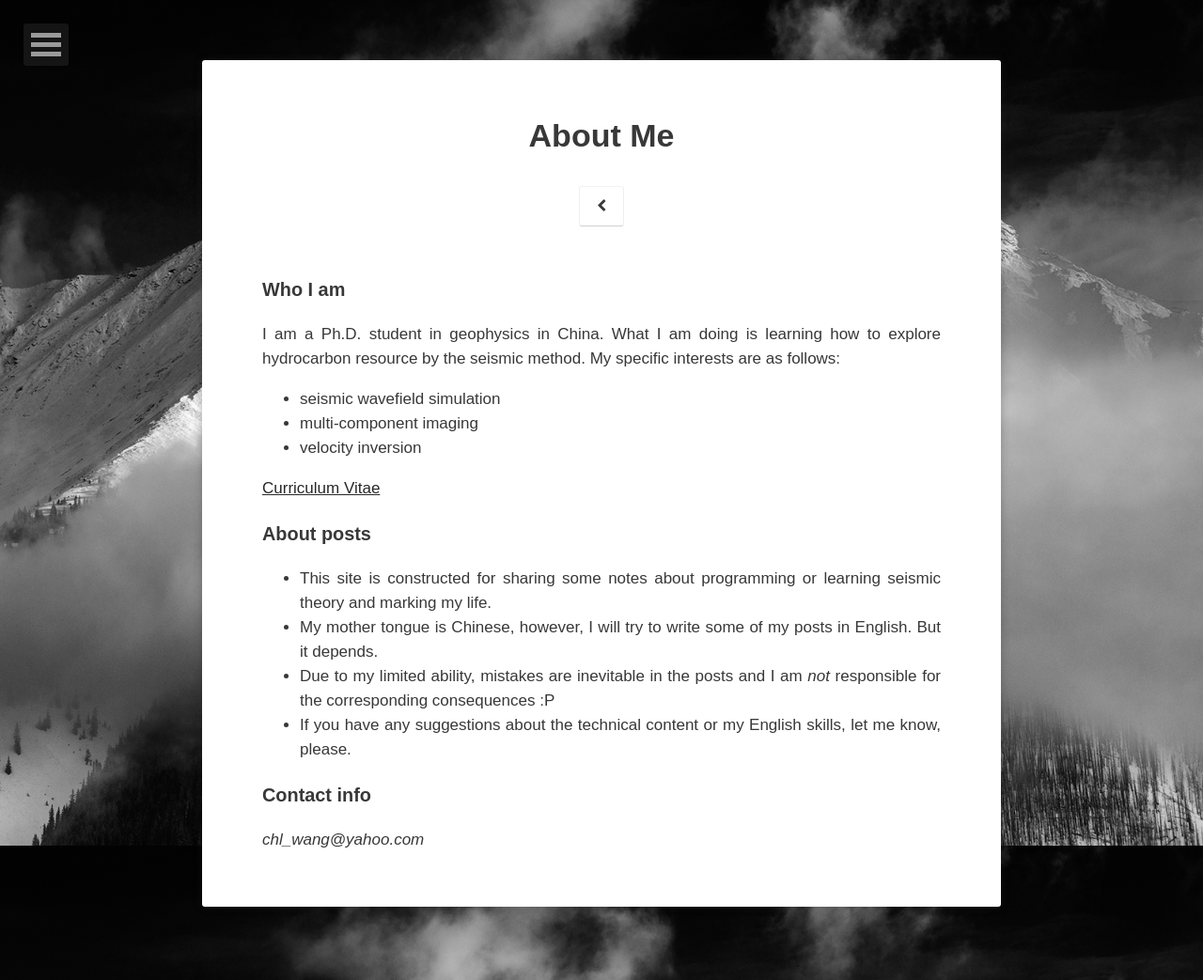
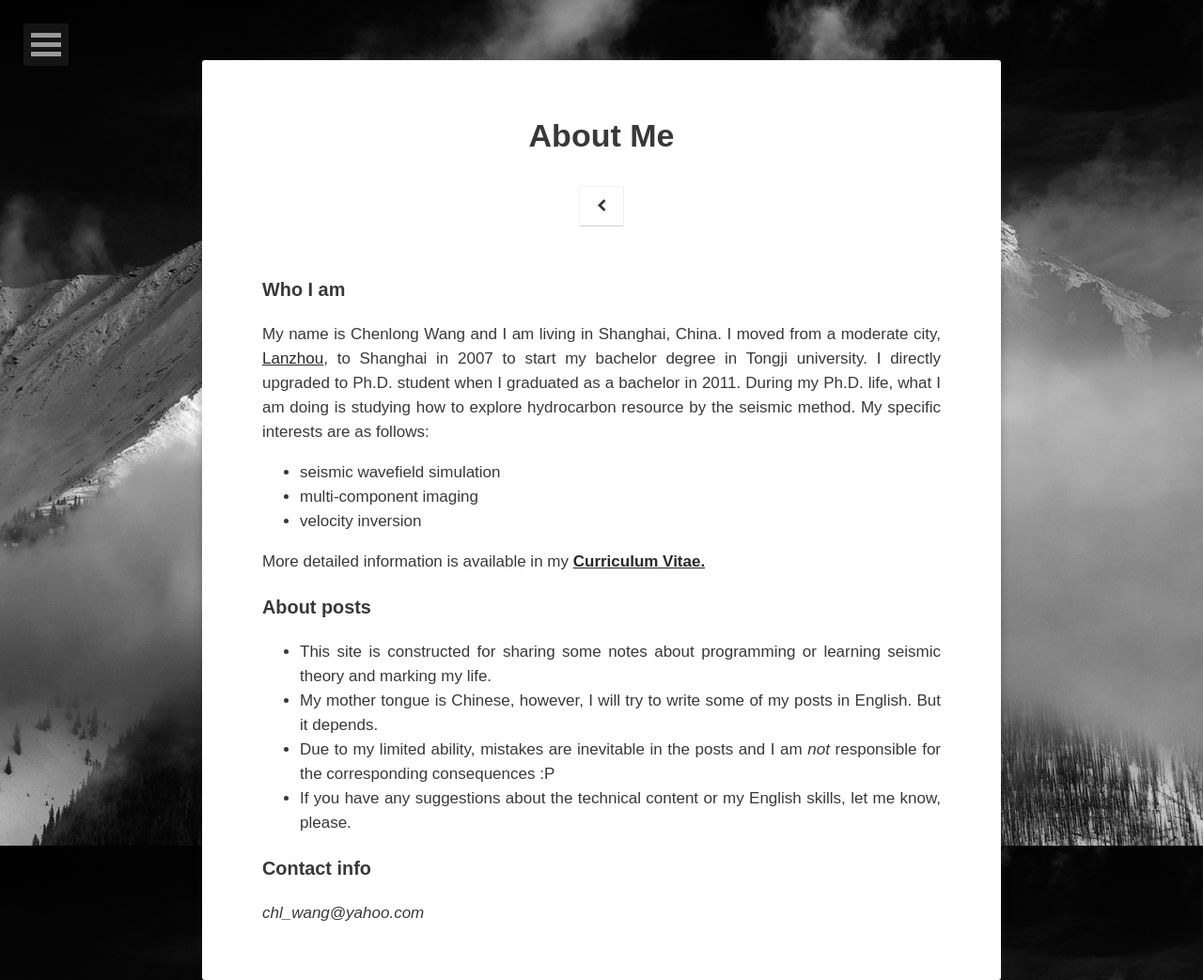
Before and after one commit to Chenlonw/chenlonw.github.com, a Jekyll site: the page built from about/index.md, in a window 1280 px wide. Shown: the whole page at 94% size. Built offline with Jekyll 4.4.1, drawn with Linux system fonts in a browser that asks for light colours; some web fonts are replaced.

Commit message:
update some info in cv and about

```diff
--- a/about/index.md
+++ b/about/index.md
@@ -6,14 +6,18 @@ date: 2016-05-11
 ---
 
 ### Who I am
-I am a Ph.D. student in geophysics in China. What I am doing is learning how to explore hydrocarbon
-resource by the seismic method. My specific interests are as follows:
+My name is Chenlong Wang and I am living in Shanghai, China. I moved from a moderate city,
+[Lanzhou](https://en.wikipedia.org/wiki/Lanzhou), to Shanghai in 2007 to start my bachelor degree in
+Tongji university. I directly upgraded to Ph.D. student when I graduated as a bachelor in 2011.
+During my Ph.D. life, what I am doing is studying how to explore hydrocarbon resource by the
+seismic method. My specific interests are as follows:
 
 + seismic wavefield simulation
 + multi-component imaging
 + velocity inversion
 
-<a href="../assets/doc/cv.pdf" target="_blank">Curriculum Vitae</a>
+More detailed information is available in my <a href="../assets/doc/cv.pdf"
+target="_blank"><b>Curriculum Vitae.</b></a>
 
 ### About posts
 + This site is constructed for sharing some notes about programming or learning seismic theory and
```
Also changed, not shown: 1 other file.
